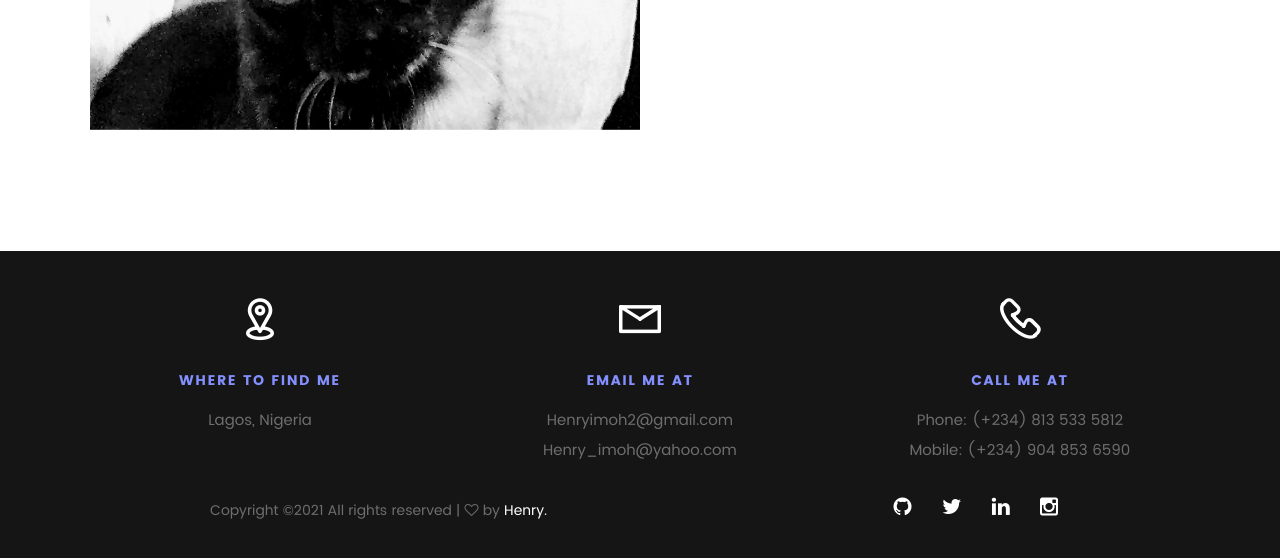
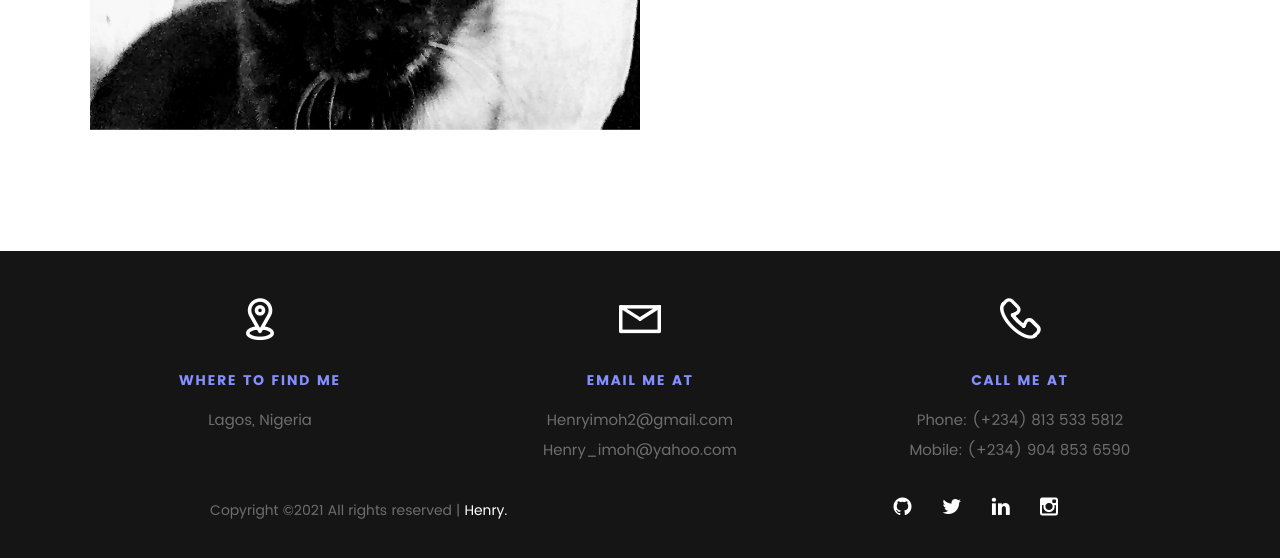
Before and after one commit to imohenry/Henry2.0, a website: page photography.html in a window 1280 px wide. Shown: the part 1342-1900 px from the top of the page. Drawn offline with Linux system fonts and the light colour scheme; files whose address does not match are found by name.

Commit message:
Update photography.html

```diff
--- a/photography.html
+++ b/photography.html
@@ -405,8 +405,7 @@
 
    <div class="col-six tab-full">
        <div class="copyright">
-             <span>Copyright &copy;<script>document.write(new Date().getFullYear());</script> All rights reserved |  <i class="fa fa-heart-o" aria-hidden="true"></i> by <a  target="_blank"> Henry.</a></span>
-          </div>
+     	<span>Copyright &copy;<script>document.write(new Date().getFullYear());</script> All rights reserved | <a  target="_blank"> Henry.</a></span>             </div>
        </div>
 
        <div id="go-top">
```
